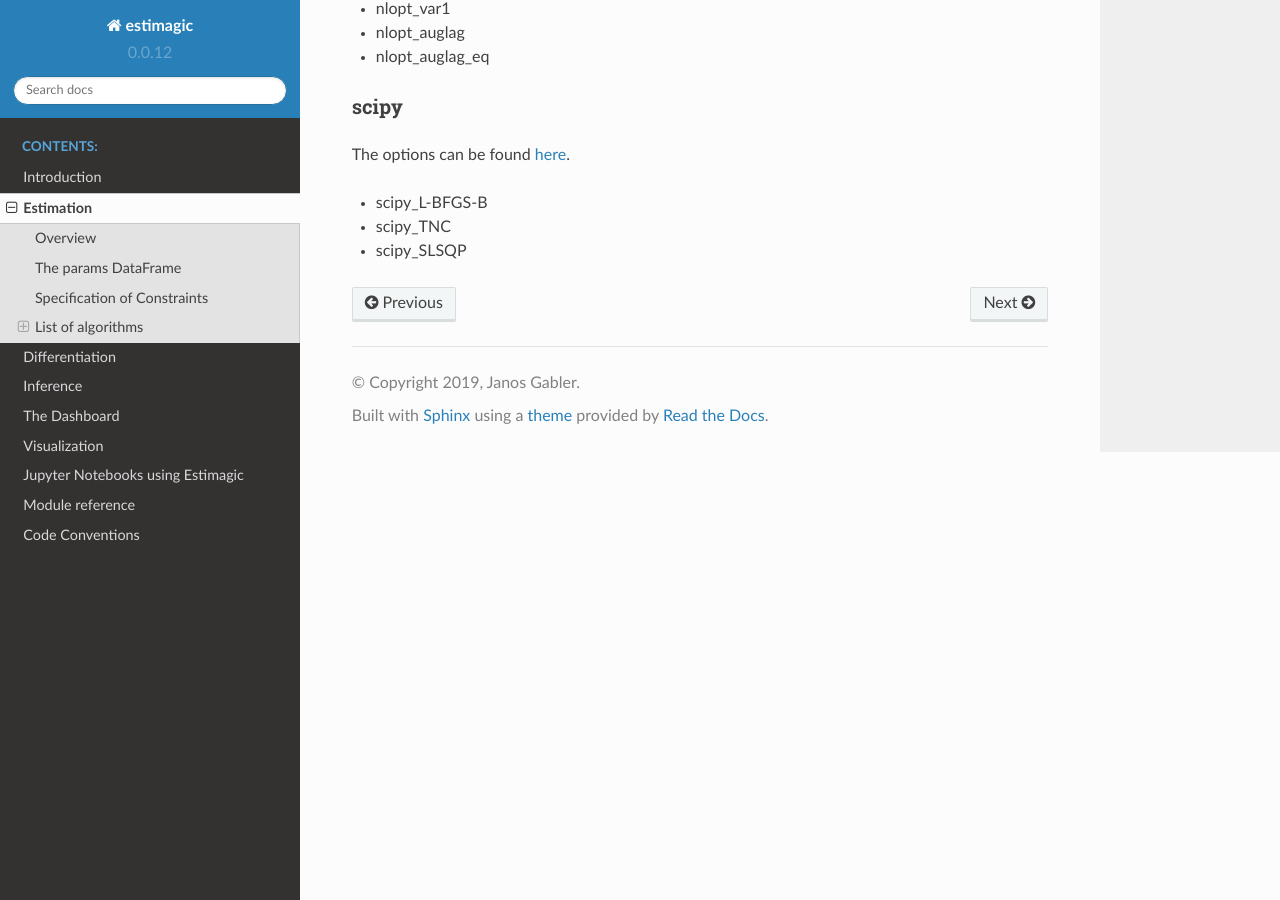
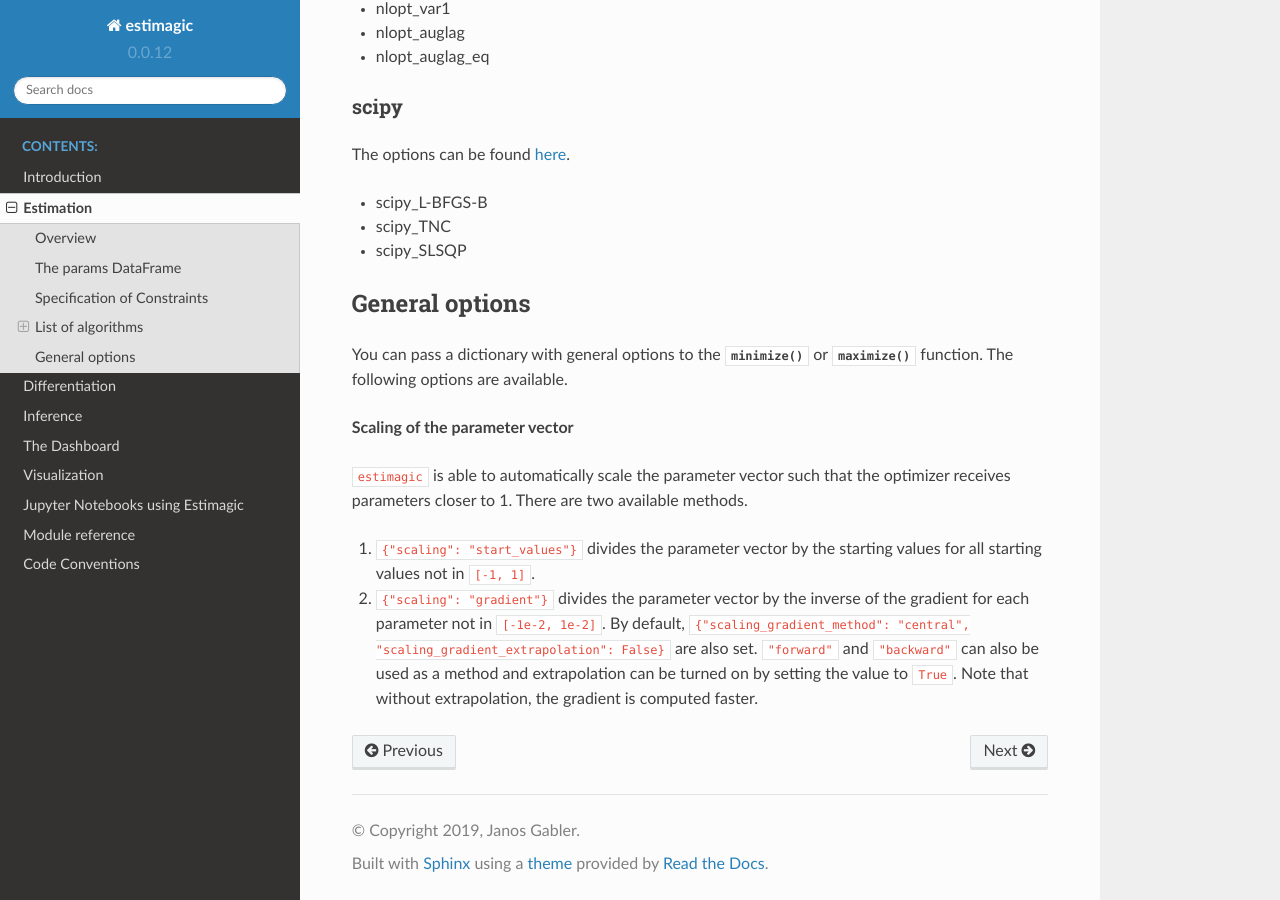
Before and after one commit to optimagic-dev/optimagic, a Sphinx documentation site: the page built from docs/source/estimation.rst, in a window 1280 px wide and 900 px high, scrolled down 3860 px. Built offline with Sphinx 7.4.7 and the Read the Docs theme 2.0.0, drawn with Linux system fonts in a browser that asks for light colours.

Commit message:
Better documentation.

```diff
--- a/docs/source/estimation.rst
+++ b/docs/source/estimation.rst
@@ -184,3 +184,27 @@ The options can be found `here
 - scipy_L-BFGS-B
 - scipy_TNC
 - scipy_SLSQP
+
+
+General options
+---------------
+
+You can pass a dictionary with general options to the
+:func:`~estimagic.optimization.optimize.minimize` or
+:func:`~estimagic.optimization.optimize.maximize` function. The following options are
+available.
+
+**Scaling of the parameter vector**
+
+``estimagic`` is able to automatically scale the parameter vector such that the
+optimizer receives parameters closer to 1. There are two available methods.
+
+1. ``{"scaling": "start_values"}`` divides the parameter vector by the starting
+   values for all starting values not in ``[-1, 1]``.
+
+2. ``{"scaling": "gradient"}`` divides the parameter vector by the inverse of the
+   gradient for each parameter not in ``[-1e-2, 1e-2]``. By default,
+   ``{"scaling_gradient_method": "central", "scaling_gradient_extrapolation": False}``
+   are also set. ``"forward"`` and ``"backward"`` can also be used as a method and
+   extrapolation can be turned on by setting the value to ``True``. Note that without
+   extrapolation, the gradient is computed faster.
--- a/docs/source/optimize.rst
+++ b/docs/source/optimize.rst
@@ -27,5 +24,4 @@ Processing constraints
 Enforcing constraints by reparametrizations and bounds
 ------------------------------------------------------
 
-
 .. automodule:: estimagic.optimization.reparametrize
```
Also changed, not shown: other parts of docs/source/optimize.rst (+0 -3 lines), 1 other file.
